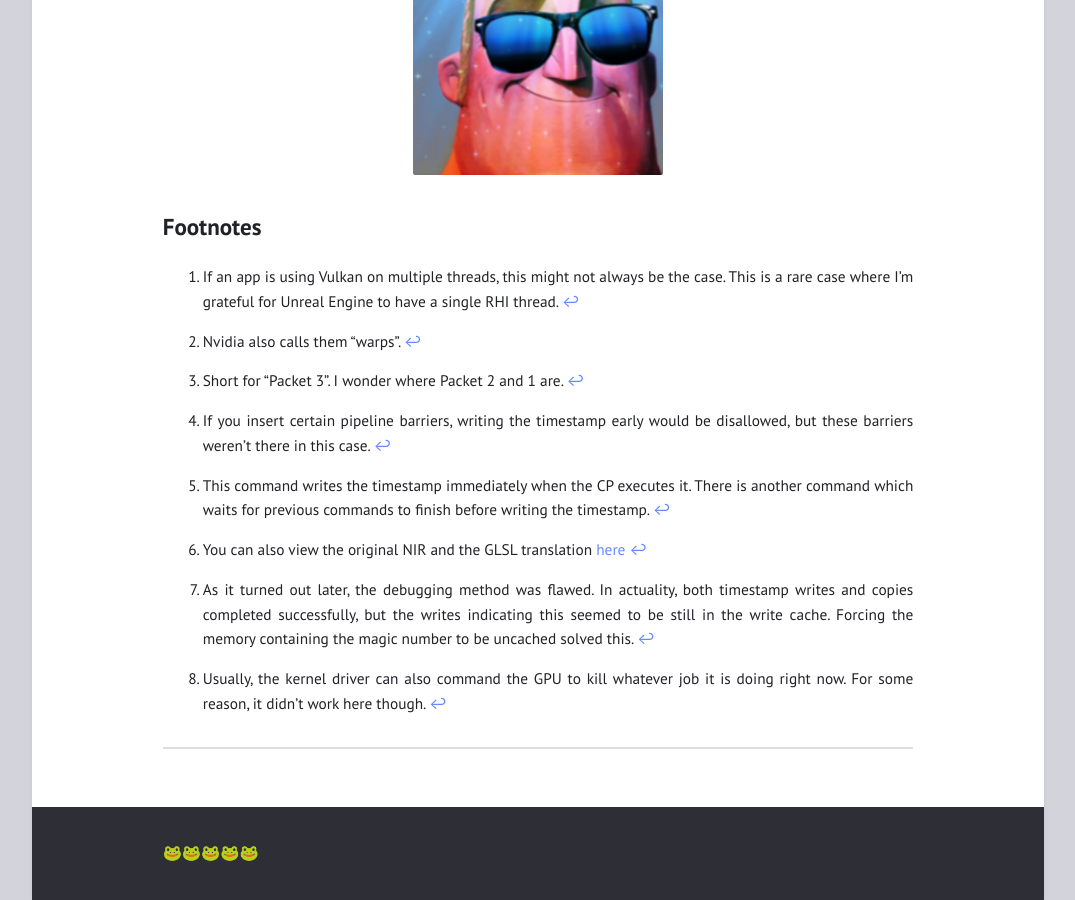
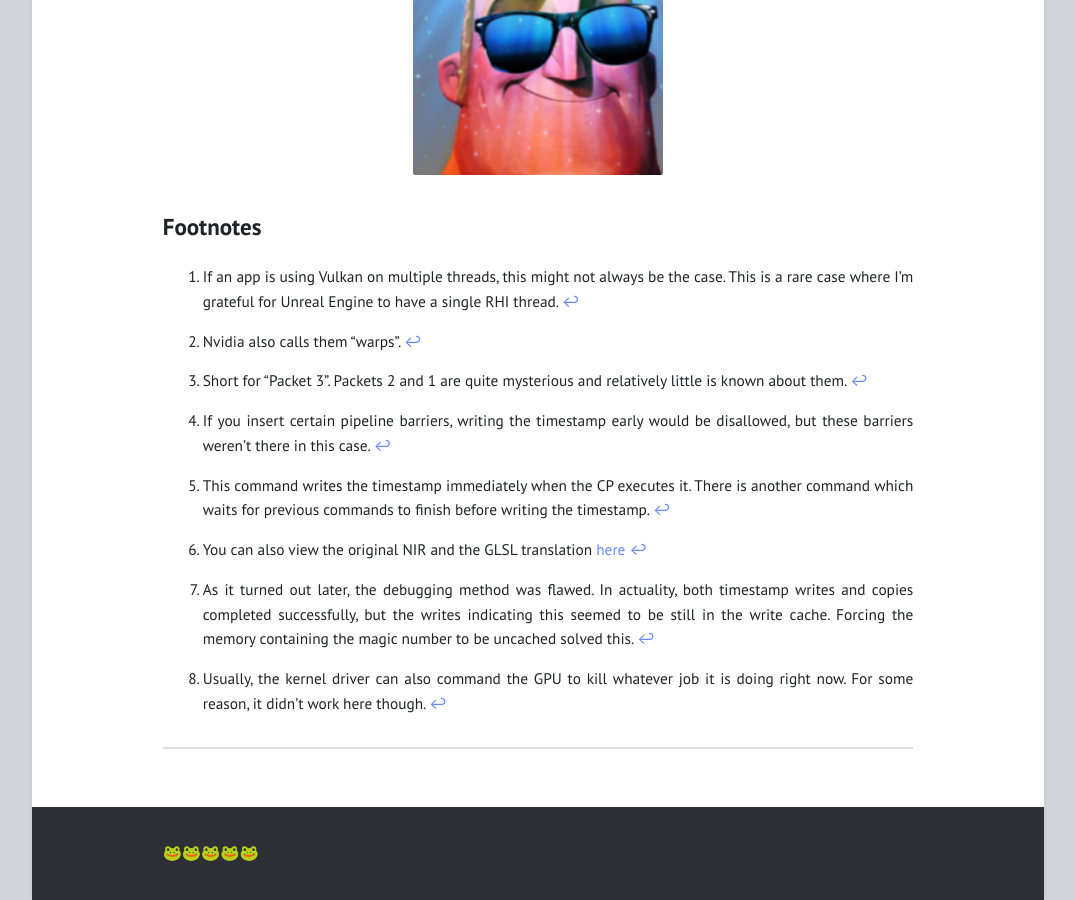
Before and after one commit to pixelcluster/pixelcluster.github.io, a Jekyll site: the page built from _posts/2023-05-11-Hang-Exploration-Splitgate.md, in a window 1280 px wide and 900 px high, scrolled down 10421 px. Shown: the whole window, without its empty margins (102-1177 px from the left). Built offline with Jekyll 4.4.1, drawn with Linux system fonts in a browser that asks for light colours; comment, search, counter and statistics services are not loaded.

Commit message:
Clarify Packet2/1

```diff
--- a/_posts/2023-05-11-Hang-Exploration-Splitgate.md
+++ b/_posts/2023-05-11-Hang-Exploration-Splitgate.md
@@ -491,7 +491,7 @@ And I even got to make my first bugreport for Unreal Engine.
 
 [^1]: If an app is using Vulkan on multiple threads, this might not always be the case. This is a rare case where I'm grateful for Unreal Engine to have a single RHI thread.
 [^2]: Nvidia also calls them "warps".
-[^3]: Short for "Packet 3". I wonder where Packet 2 and 1 are.
+[^3]: Short for "Packet 3". Packets 2 and 1 are quite mysterious and relatively little is known about them.
 [^4]: If you insert certain pipeline barriers, writing the timestamp early would be disallowed, but these barriers weren't there in this case.
 [^5]: This command writes the timestamp immediately when the CP executes it. There is another command which waits for previous commands to finish before writing the timestamp.
 [^6]: You can also view the original NIR and the GLSL translation [here](https://gitlab.freedesktop.org/mesa/mesa/-/blob/0b251d43/src/amd/vulkan/radv_query.c#L531)
```
